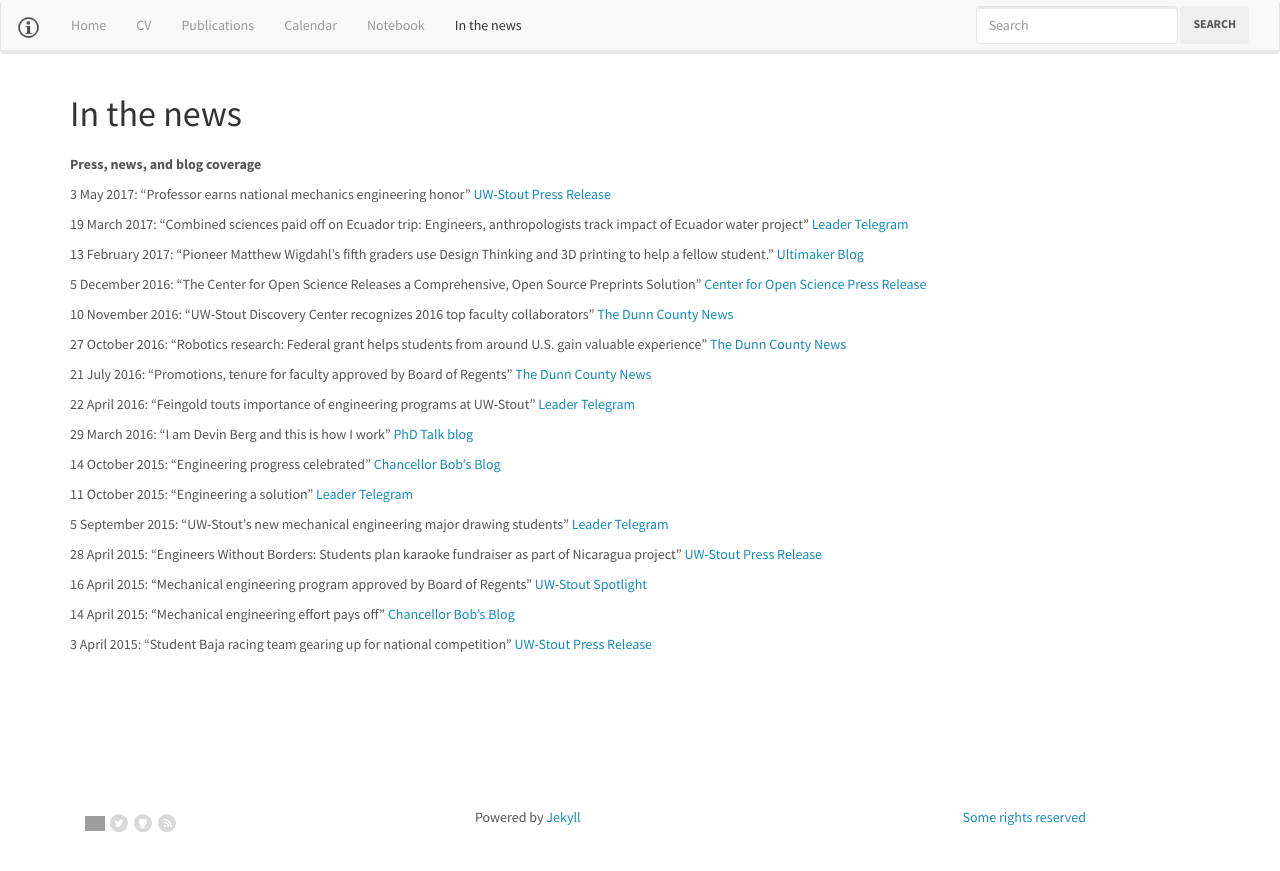
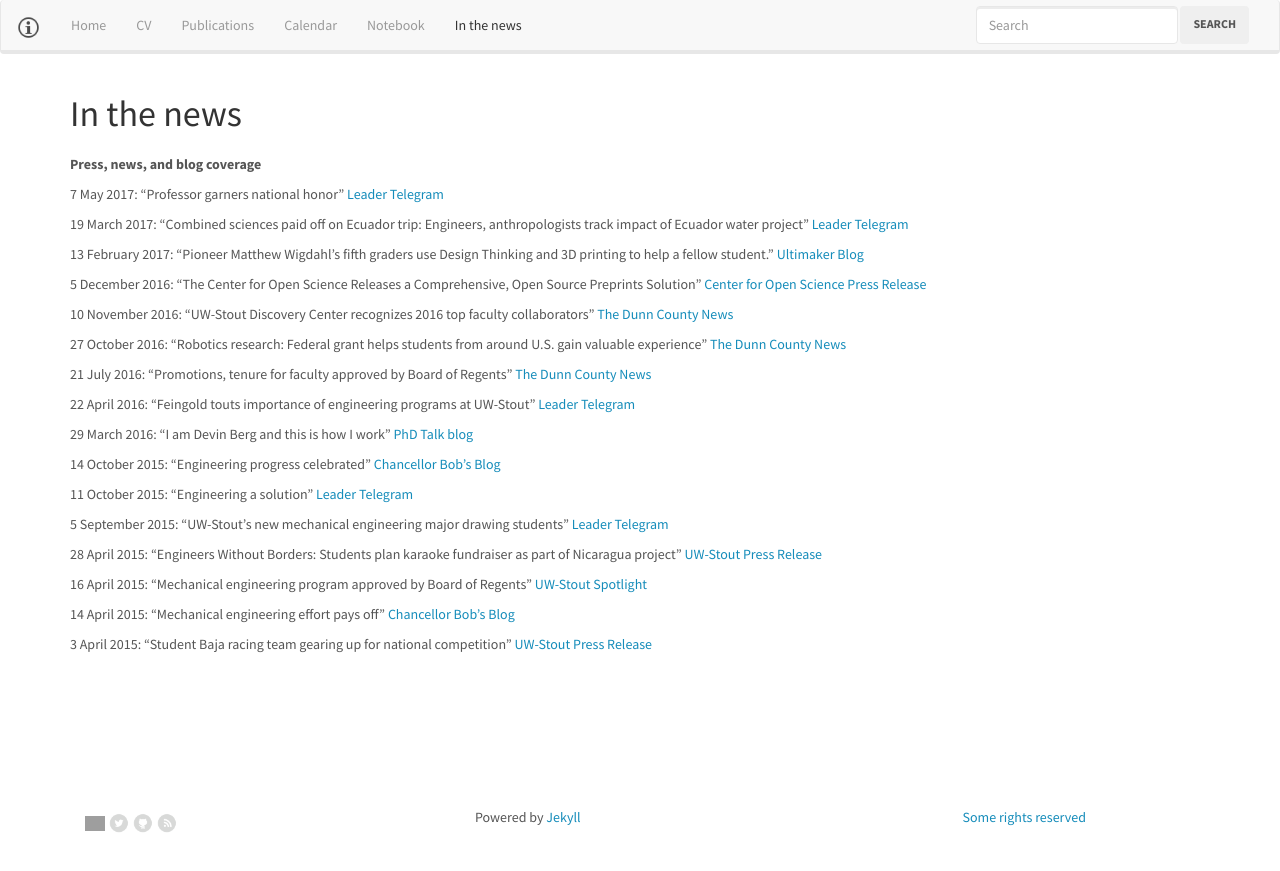
Before and after one commit to devinberg/devinberg.com, a Jekyll site: the page built from in-the-news/index.md, in a window 1280 px wide. Shown: the top 871 px of the page. Built offline with Jekyll 4.4.1, drawn with Linux system fonts in a browser that asks for light colours; nearby versions of some CDN libraries; comment, search, counter and statistics services are not loaded; grey boxes are pictures that could not be loaded.

Commit message:
story picked up by Leader Telegram

```diff
--- a/in-the-news/index.md
+++ b/in-the-news/index.md
@@ -6,7 +6,7 @@ section: In the news
 
 <strong>Press, news, and blog coverage</strong>
 
-3 May 2017: "Professor earns national mechanics engineering honor" <a href="http://www.uwstout.edu/news/articles/Professor-earns-national-mechanics-engineering-honor.cfm" target="_blank">UW-Stout Press Release</a>
+7 May 2017: "Professor garners national honor" <a href="http://www.leadertelegram.com/Features/On-Campus/2017/05/07/Professor-garners-national-honor.html" target="_blank">Leader Telegram</a>
 
 19 March 2017: "Combined sciences paid off on Ecuador trip: Engineers, anthropologists track impact of Ecuador water project" <a href="http://www.leadertelegram.com/Features/On-Campus/2017/03/19/Combined-sciences.html" target="_blank">Leader Telegram</a>
 
```
